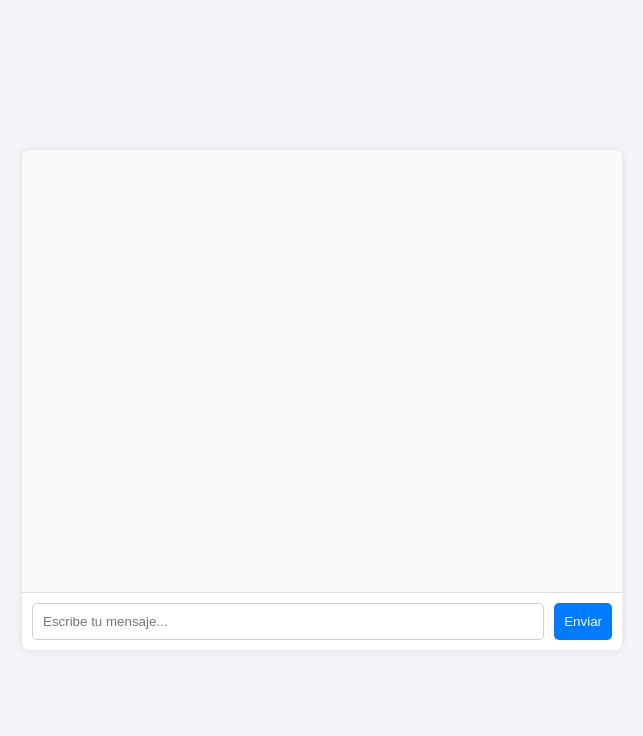
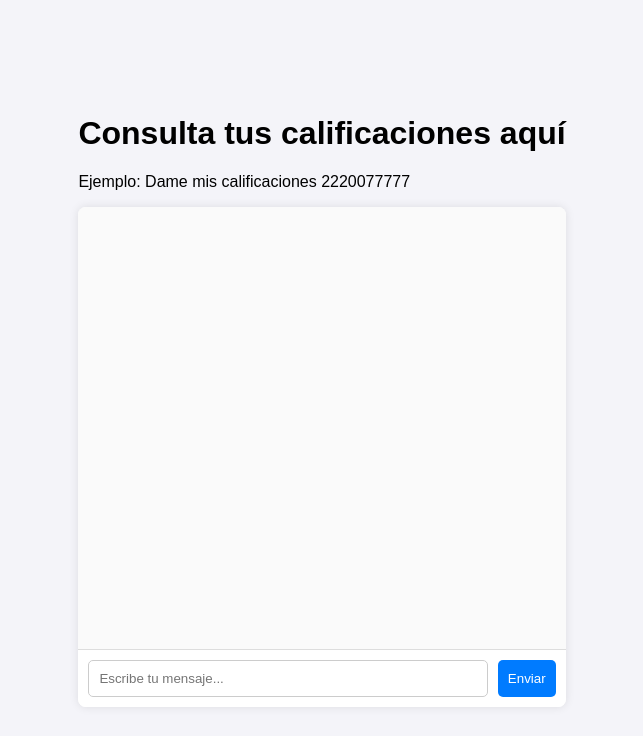
Before and after one commit to 5talinFive/gunicornDeploy, a Flask app: page / in a window 1280 px wide. Shown: the top 736 px of the page, without its empty margins (318-961 px from the left). Run offline with Flask 2, Linux system fonts and the light colour scheme.

Commit message:
Agregar título de encabezado a index.html y actualizar calificaciones.py

```diff
--- a/app/templates/index.html
+++ b/app/templates/index.html
@@ -7,12 +7,16 @@
     <link rel="stylesheet" href="{{ url_for('static', filename='styles.css') }}">
 </head>
 <body>
+    <div class="container">
+        <h1>Consulta tus calificaciones aquí</h1>
+        <p>Ejemplo: Dame mis calificaciones 2220077777</p>
         <div class="chat-container">
             <div class="messages" id="messages"></div>
             <form id="message-form" class="message-form">
                 <input type="text" id="message" placeholder="Escribe tu mensaje..." required>
                 <button type="submit">Enviar</button>
             </form>
+        </div>
     </div>
 
     <script>
```
Lines whose indentation alone changed are shown as unchanged.
